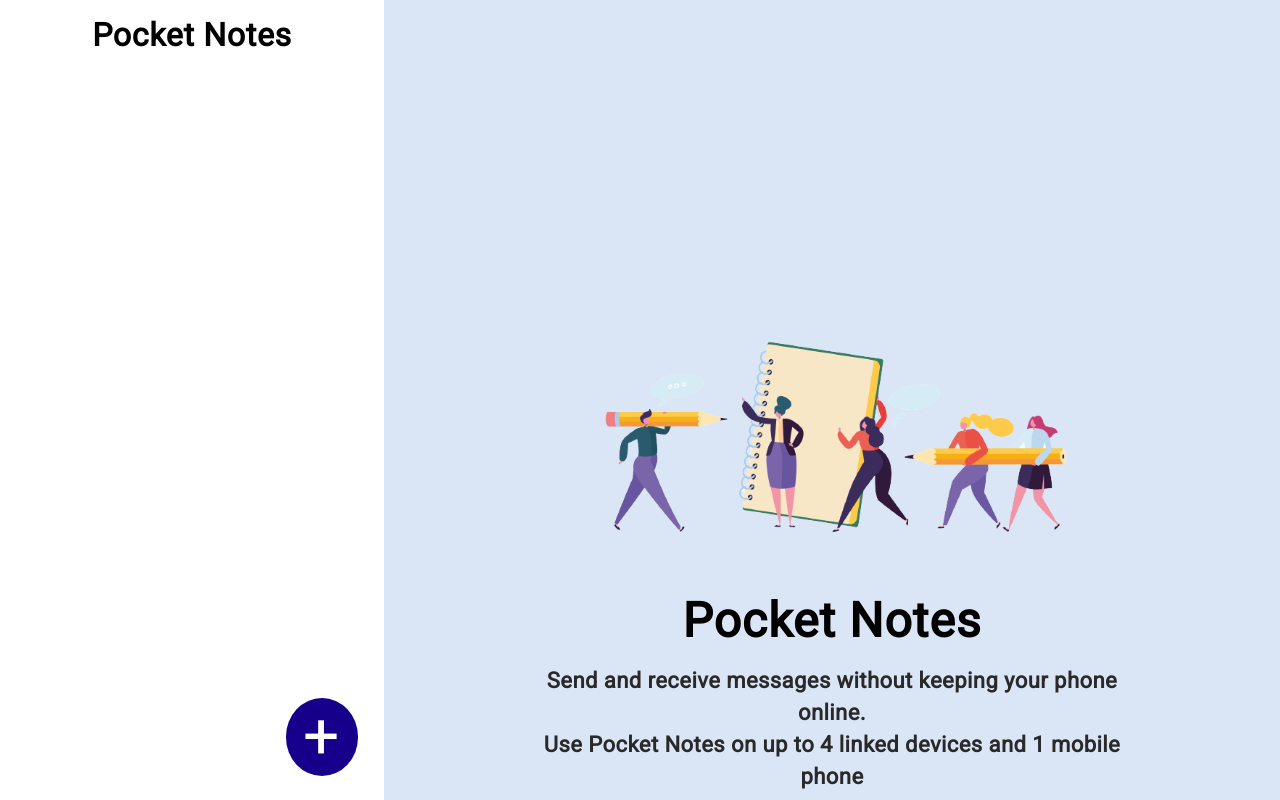
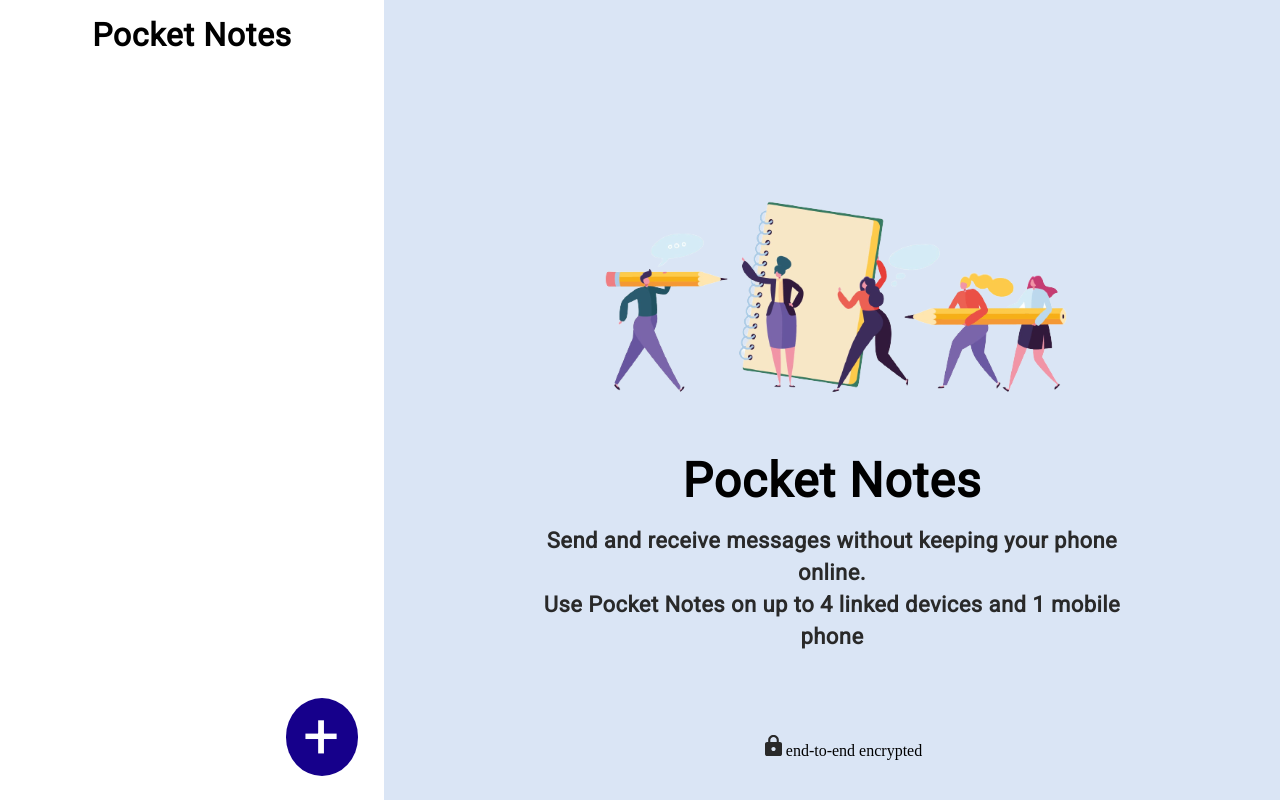
Before and after one commit to dahiyakapil/pocket-notes-module-test, a React (Vite) app in the folder pocket-notes/: page / in a window 1280 px wide. Built offline with nearby package versions, Linux system fonts and the light colour scheme.

Commit message:
rollback..

```diff
--- a/pocket-notes/src/components/HomePage/NotesHome.module.css
+++ b/pocket-notes/src/components/HomePage/NotesHome.module.css
@@ -3,7 +3,7 @@
     flex-direction: column;
     justify-content: center;
     align-items: center;
-    height: 1080px;
+    height: 100vh;
     position: relative;
 }
 
```
